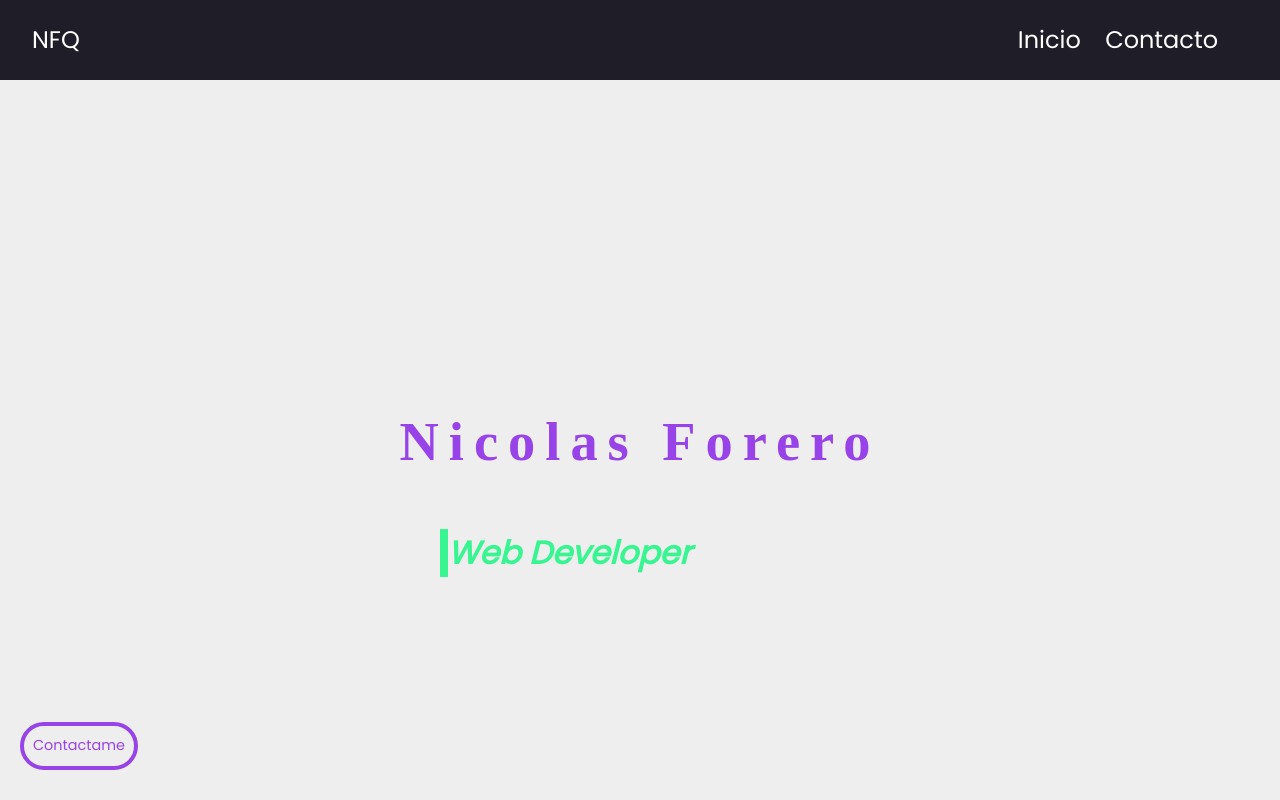
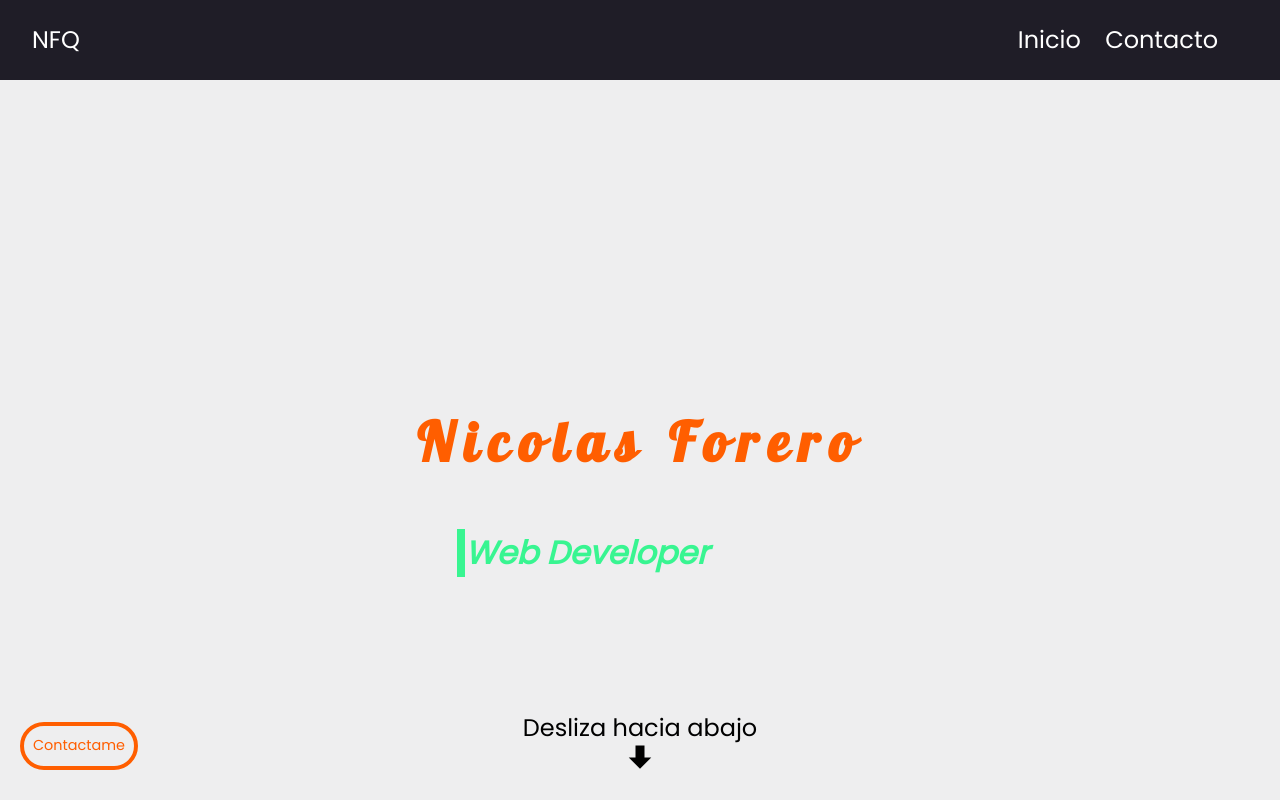
Before and after one commit to byNico1/portfolio.github.io, a plain HTML site: page git/index.html in a window 1280 px wide. Shown: the top 800 px of the page. Drawn offline with Linux system fonts and the light colour scheme; files whose address does not match are found by name.

Commit message:
added more details

```diff
--- /dev/null
+++ b/git/icomoon/fonts.css
@@ -0,0 +1,30 @@
+@font-face {
+  font-family: 'icomoon';
+  src:  url('fonts/icomoon.eot?5fmiz2');
+  src:  url('fonts/icomoon.eot?5fmiz2#iefix') format('embedded-opentype'),
+    url('fonts/icomoon.ttf?5fmiz2') format('truetype'),
+    url('fonts/icomoon.woff?5fmiz2') format('woff'),
+    url('fonts/icomoon.svg?5fmiz2#icomoon') format('svg');
+  font-weight: normal;
+  font-style: normal;
+  font-display: block;
+}
+
+[class^="icon-"], [class*=" icon-"] {
+  /* use !important to prevent issues with browser extensions that change fonts */
+  font-family: 'icomoon' !important;
+  speak: never;
+  font-style: normal;
+  font-weight: normal;
+  font-variant: normal;
+  text-transform: none;
+  line-height: 1;
+
+  /* Better Font Rendering =========== */
+  -webkit-font-smoothing: antialiased;
+  -moz-osx-font-smoothing: grayscale;
+}
+
+.icon-arrow-down:before {
+  content: "\ea36";
+}
--- a/git/index.html
+++ b/git/index.html
@@ -5,6 +5,7 @@
     <meta http-equiv="X-UA-Compatible" content="IE=edge">
     <meta name="viewport" content="width=device-width, initial-scale=1.0">
     <link rel="stylesheet" href="style.css">
+    <link rel="stylesheet" href="C:\Users\nicof_nkxr4c5\OneDrive\Desktop\lastry\git\icomoon\fonts.css">
     <title>Document</title>
 </head>
 <body>
@@ -22,8 +23,13 @@
             <div class="second-main-header" >
                 <h1>Nicolas Forero</h1>
                 <h2>Web Developer</h2>
+
             </div>
             <a href="#" class="contact">Contactame</a>
+            <a class="scroll" href="#about-me">
+                <span>Desliza hacia abajo</span>
+                <span class="go-down icon-arrow-down"></span>
+            </a>
         </section>
         <section id="about-me">
             <div class="about-me-container">
--- a/git/style.css
+++ b/git/style.css
@@ -1,14 +1,14 @@
 @import url('https://fonts.googleapis.com/css2?family=Poppins&display=swap');
-
+@import url('https://fonts.googleapis.com/css2?family=Lobster&display=swap');
 
 html{
     font-size: 1rem;
-
+    overflow-x: hidden;
 }
 
 :root {
     --main-color: #38F591;
-    --second-color: #9843E8;
+    --second-color: #ff5e00;
     --gray: #c2c2c2;
     --header-size: 3.4rem;
     --subheader-size: 2rem;
@@ -58,6 +58,21 @@ html{
             background-color: var(--second-color);
             color: #fff;
         }
+
+/*go down scroll method */
+
+.scroll{
+    color:#000000 ;
+    font-size: 1.5rem;
+    padding: 20px;
+    position: absolute;
+    bottom: 10px;
+    text-decoration: none;
+    display: flex;
+    justify-content: center;
+    align-items: center;
+    flex-direction: column;
+}
 
 body {
     margin: 0;
@@ -197,6 +212,12 @@ nav {
     }
     @media screen and (max-width: 540px) {
 
+        .scroll{
+            margin: 0;
+            padding: 10px;
+            font-size: 1rem;
+        }
+
 #main{
     background-color: #ffffffec;
     display: flex;
@@ -217,6 +238,17 @@ nav {
 }
     @media screen and (max-width: 490px) {
 
+        #main h2{
+            transform: translate(20px);
+        }
+
+        .scroll{
+            bottom: 0;
+            padding: 0;
+            position: relative;
+            margin-top:10px;
+        }
+
         .skills-container img{
             padding: 10px;
             width: 6rem;
@@ -231,7 +263,7 @@ nav {
         }
             .about-me-text-container{
                 margin: 0;
-                font-size: 1rem;
+                font-size: 1.5rem;
             }
 
         #projects{
@@ -256,18 +288,25 @@ nav {
                 justify-content: center;
             }
     }
-    @media screen and (max-width: 350px) {
+    @media screen and (max-width: 370px) {
+
+        .scroll{
+            padding: 0;
+            position: absolute;
+            bottom: 0;
+        }
+
         #main{
             background-color: #ffffffec;
             display: flex;
             flex-direction: column;
             justify-content: center;
             align-items: center;
-            min-height: 100vh;
+            min-height: 85vh;
             padding: 0 20px;
         }
             #main h1{
-                font-size: var(--navbar-links-size);
+                font-size: 1.3rem;
             }
 
             #main h2{
@@ -277,6 +316,15 @@ nav {
             .contact{
                 display: none;
             }
+
+            #about-me{
+                min-height: 0vh;
+            }
+            .about-me-text-container {
+                margin: 0;
+                font-size: 1rem;
+            }
+
     }
     @media screen and (max-width: 205px) {
         header{
```
Also changed, not shown: git/icomoon/fonts/icomoon.ttf (added), git/icomoon/fonts/icomoon.woff (added), 2 other files.
